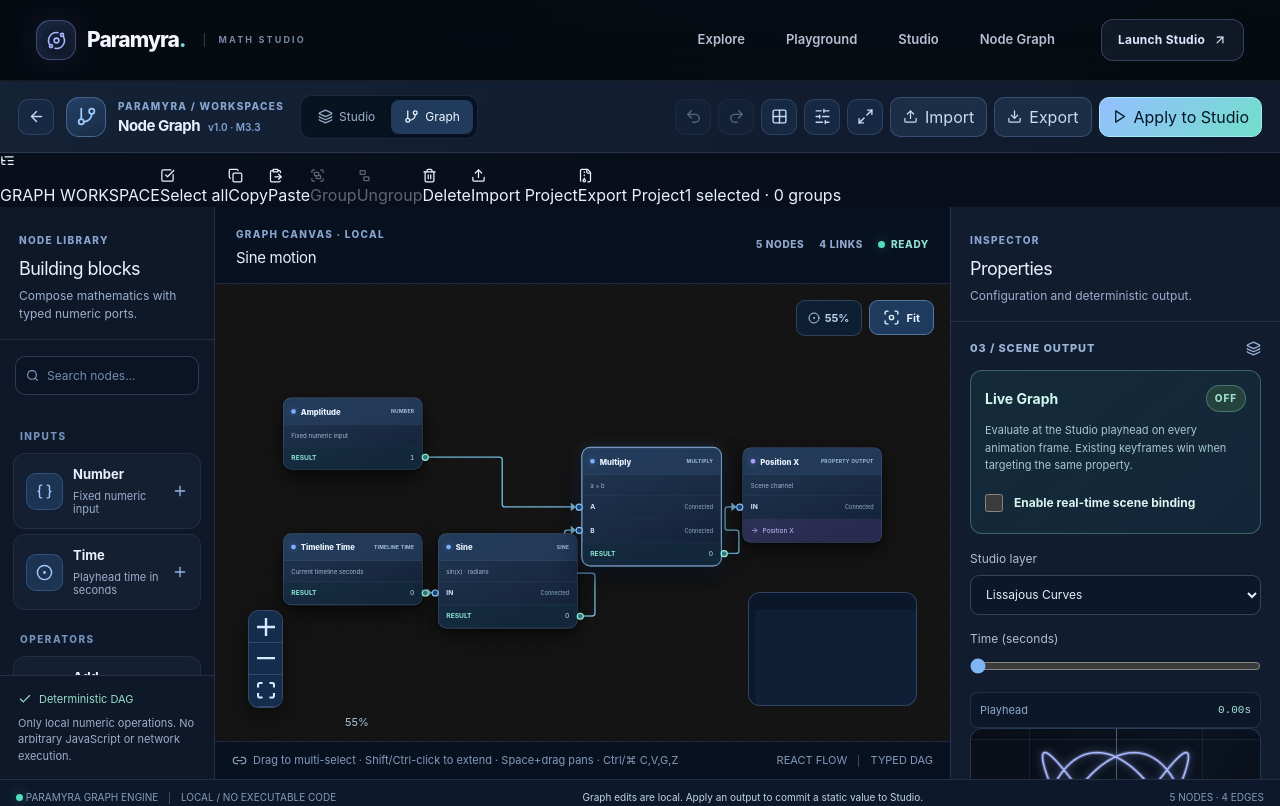
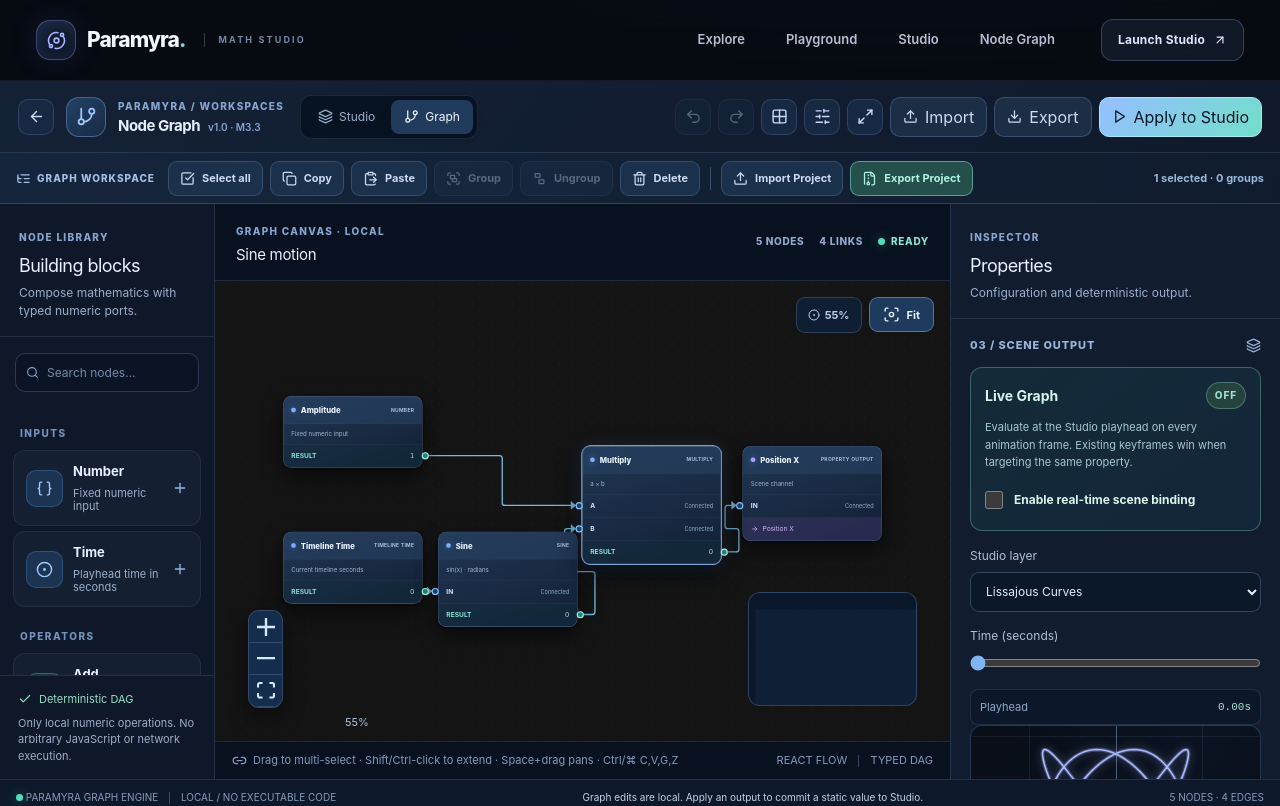
Before and after one commit to GendByteMaster/Paramyra, a Next.js app: page /studio/graph in a window 1280 px wide. Shown: the top 806 px of the page. Built offline with nearby package versions, Linux system fonts and the light colour scheme.

Commit message:
style(graph): full-height workspace, accessible command bar, marquee selection and persistent group containers

```diff
--- a/src/app/node-graph-react-flow.css
+++ b/src/app/node-graph-react-flow.css
@@ -133,3 +133,43 @@
 @media(prefers-reduced-motion:reduce){
  .pm-ng-reactflow-shell * {transition:none!important;animation:none!important}
 }
+
+
+/* M3.3: dedicated full Graph Workspace, not a compressed Studio widget. */
+.pm-ng-root.pm-ng-fullscreen {position:fixed;inset:0;width:100vw;height:100dvh;min-height:0;z-index:1000;background:#091422}
+.pm-ng-commandbar {display:flex;align-items:center;gap:7px;flex:none;min-width:0;min-height:51px;
+  padding:7px 16px;border-bottom:1px solid #7596c24d;background:linear-gradient(95deg,#15253b,#101c2e);
+  overflow-x:auto;scrollbar-width:thin}
+.pm-ng-commandbar button {display:inline-flex;align-items:center;justify-content:center;gap:7px;flex:none;
+  min-height:35px;padding:7px 11px;border-radius:9px;border:1px solid #81a4d043;
+  background:#1b304b;color:#c9daf2;font-size:11px;font-weight:690;white-space:nowrap}
+.pm-ng-commandbar button:hover:not(:disabled) {background:#2b4b71;border-color:#80c8ec9e}
+.pm-ng-commandbar button:disabled {opacity:.38}
+.pm-ng-command-label {display:inline-flex;align-items:center;gap:6px;padding-right:6px;
+  color:#a3c0e9;font-size:10px;font-weight:800;letter-spacing:.1em;white-space:nowrap}
+.pm-ng-command-separator {height:23px;border-left:1px solid #90aed759;margin:0 3px}
+.pm-ng-commandbar button[aria-label="Export full project"] {border-color:#80debe93;background:#244f4b;color:#b1f2df}
+.pm-ng-selection-summary {margin-left:auto;color:#97b9d9;font-size:11px;font-weight:700;white-space:nowrap}
+.pm-ng-reactflow .react-flow__node-group {z-index:-10!important;pointer-events:none}
+.pm-ng-rf-group {width:100%;height:100%;border:1.5px dashed #63b0e6aa;border-radius:17px;
+ background:linear-gradient(135deg,#35558232,#20415820);box-shadow:inset 0 0 24px #5295bf15;
+ pointer-events:none}
+.pm-ng-rf-group-header {position:absolute;display:flex;align-items:center;gap:9px;top:0;left:0;right:0;height:36px;
+ padding:0 14px;background:#234261ed;border-radius:15px 15px 0 0;border-bottom:1px solid #8dbce955;
+ color:#c5e9ff;cursor:grab;pointer-events:auto;touch-action:none}
+.pm-ng-rf-group-header strong {font-size:12px;font-weight:800;white-space:nowrap;overflow:hidden;text-overflow:ellipsis}
+.pm-ng-rf-group-header small {font-size:10px;margin-left:auto;color:#8dcae6;white-space:nowrap}
+.pm-ng-reactflow .react-flow__node-group.selected .pm-ng-rf-group {border-color:#a0e7e1;box-shadow:inset 0 0 26px #63b9b92e,0 0 0 1px #78d9dc8a}
+.pm-ng-reactflow .react-flow__selection {border:1px dashed #a0dfff;background:#68bbdf24}
+.pm-ng-reactflow .react-flow__node.selected .pm-ng-rf-node {border-color:#9ecafa}
+@media(max-width:1050px) {
+ .pm-ng-commandbar {padding:7px 12px;min-height:47px}
+ .pm-ng-command-label {display:none}
+ .pm-ng-commandbar button {font-size:11px;min-height:35px}
+ .pm-ng-root.pm-ng-fullscreen .pm-ng-board {height:70dvh}
+}
+@media(max-width:600px) {
+ .pm-ng-commandbar {gap:5px;padding:6px 8px}
+ .pm-ng-selection-summary {margin-left:0}
+ .pm-ng-commandbar button {padding:7px 9px}
+}
```
